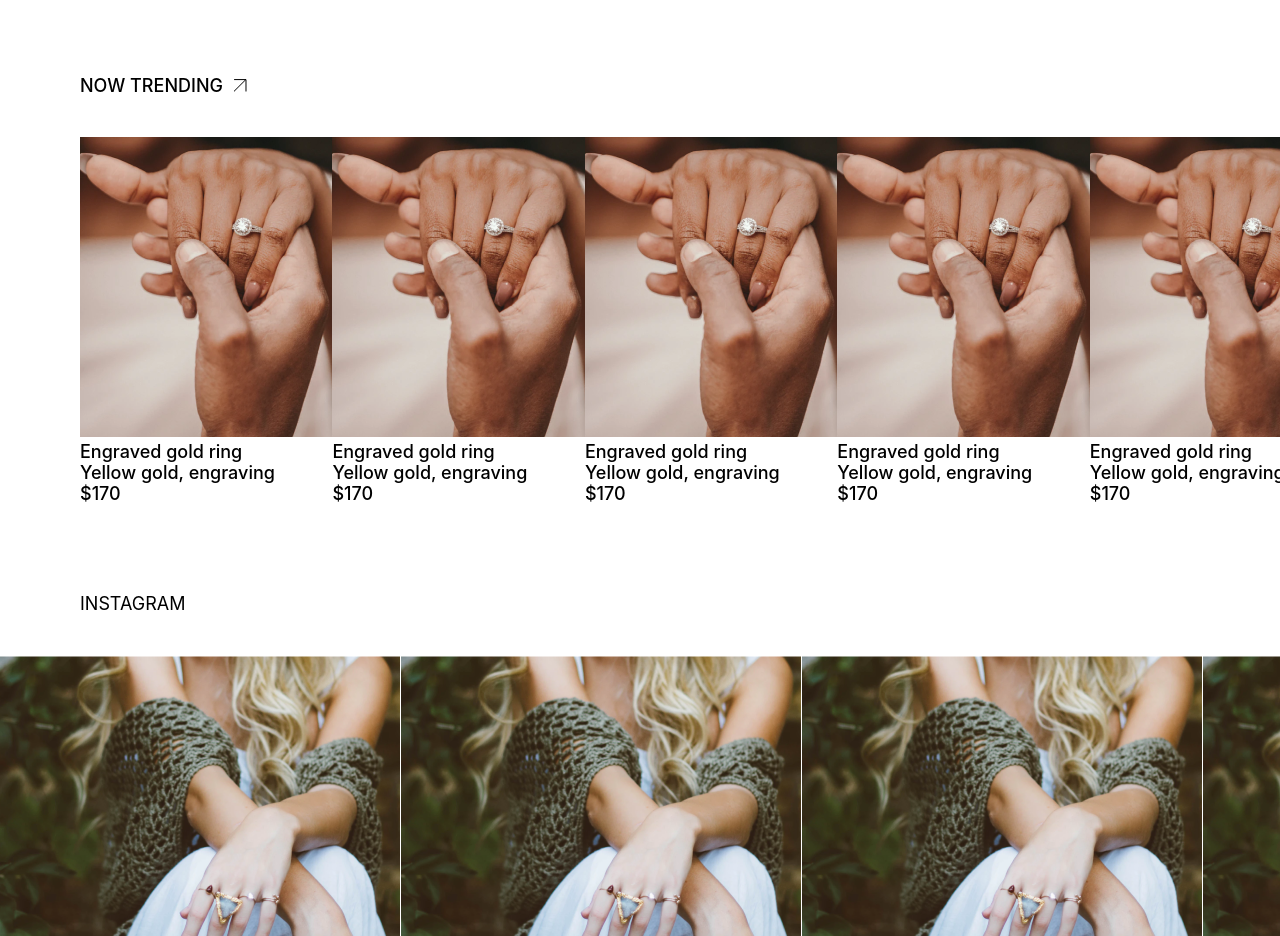
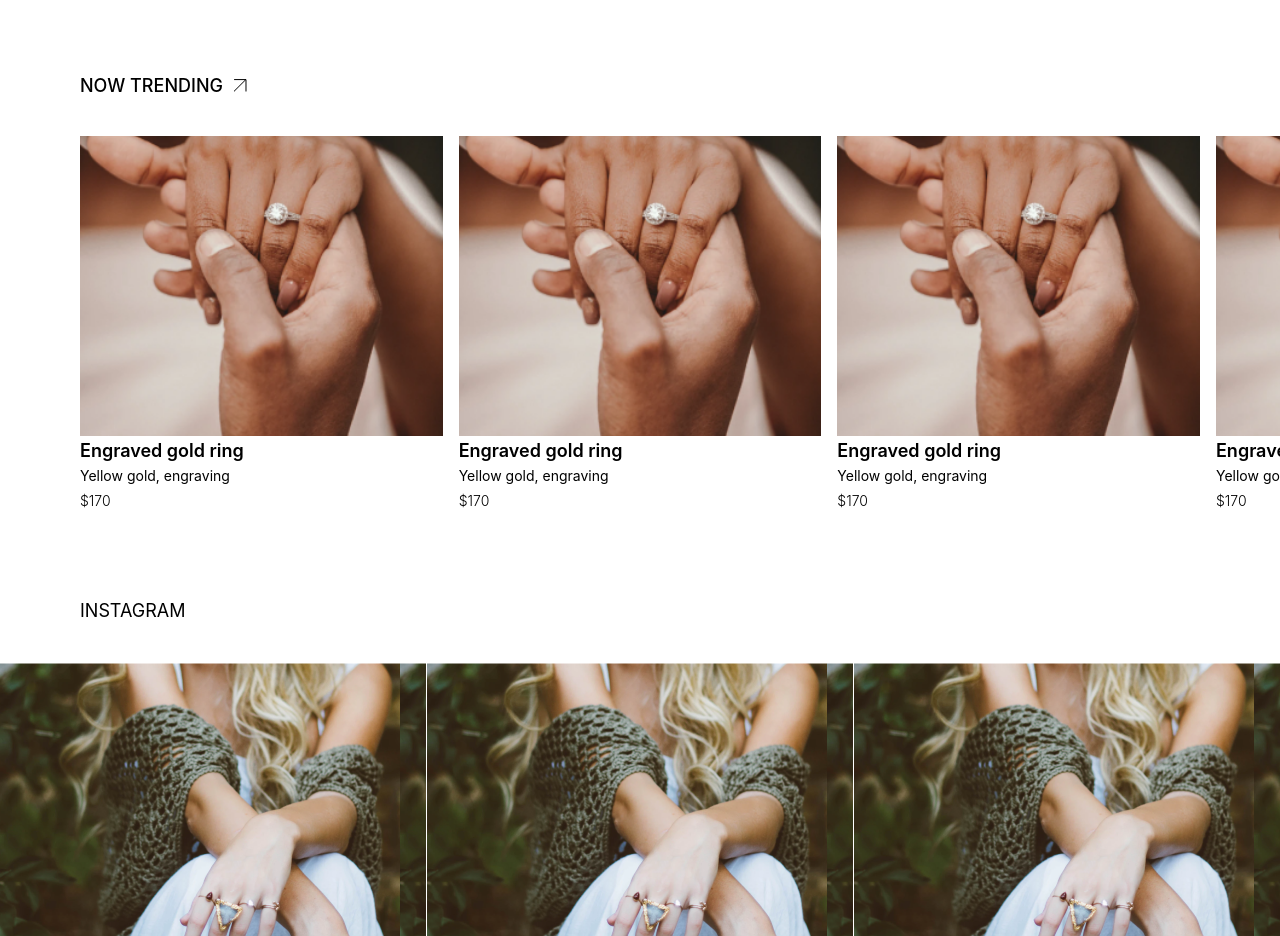
Before and after one commit to KIKVA03/Jewelery-collection, a React (Create React App) app: page / in a window 1280 px wide. Shown: the part 2220-3156 px from the top of the page. Built offline with nearby package versions, Linux system fonts and the light colour scheme.

Commit message:
make resphonsive now trending & instagram components

```diff
--- a/src/components/HomePageComponents/InstagramComponent.jsx
+++ b/src/components/HomePageComponents/InstagramComponent.jsx
@@ -13,7 +13,12 @@ const InstagramComponent = ({ title }) => {
         className="instagramPhotosWrapper"
         modules={[Pagination]}
         spaceBetween={1}
-                slidesPerView={4}
+        slidesPerView={1}
+        breakpoints={{
+          600: { slidesPerView: 2 },
+          1000: { slidesPerView: 3 },
+          1400: { slidesPerView: 4 },
+        }}
       >
         <SwiperSlide className="singleInstagramPhotos"></SwiperSlide>
         <SwiperSlide className="singleInstagramPhotos"></SwiperSlide>
@@ -32,7 +37,7 @@ export default InstagramComponent;
 const Component = styled.div`
   padding-top: 88px;
   p {
-        padding: 0 0 0 80px;
+    padding-left: 80px;
     font-weight: 400;
     font-size: 18px;
     line-height: 24px;
@@ -46,4 +51,10 @@ const Component = styled.div`
       background-image: url("/images/blondeGirl.png");
     }
   }
+
+  @media (max-width: 650px) {
+    p {
+      padding-left: 40px;
+    }
+  }
 `;
--- a/src/components/HomePageComponents/NowTrendinJewelry.jsx
+++ b/src/components/HomePageComponents/NowTrendinJewelry.jsx
@@ -20,39 +20,44 @@ const NowTrendinJewelry = ({ title }) => {
         className="scrollJewelryWrapper"
         modules={[Pagination]}
         spaceBetween={16}
-        slidesPerView={4.5}
+        slidesPerView={1}
+        breakpoints={{
+          600: { slidesPerView: 2 },
+          1000: { slidesPerView: 3 },
+          1400: { slidesPerView: 4 },
+        }}
       >
-        <SwiperSlide className=".singleScrolJewelryItem">
+        <SwiperSlide className="singleScrolJewelryItem">
           <img src="/images/Rectangle 22.png" alt="error" />
           <p>Engraved gold ring</p>
           <p>Yellow gold, engraving</p>
           <p>$170</p>
         </SwiperSlide>
-        <SwiperSlide className=".singleScrolJewelryItem">
+        <SwiperSlide className="singleScrolJewelryItem">
           <img src="/images/Rectangle 22.png" alt="error" />
           <p>Engraved gold ring</p>
           <p>Yellow gold, engraving</p>
           <p>$170</p>
         </SwiperSlide>
-        <SwiperSlide className=".singleScrolJewelryItem">
+        <SwiperSlide className="singleScrolJewelryItem">
           <img src="/images/Rectangle 22.png" alt="error" />
           <p>Engraved gold ring</p>
           <p>Yellow gold, engraving</p>
           <p>$170</p>
         </SwiperSlide>
-        <SwiperSlide className=".singleScrolJewelryItem">
+        <SwiperSlide className="singleScrolJewelryItem">
           <img src="/images/Rectangle 22.png" alt="error" />
           <p>Engraved gold ring</p>
           <p>Yellow gold, engraving</p>
           <p>$170</p>
         </SwiperSlide>
-        <SwiperSlide className=".singleScrolJewelryItem">
+        <SwiperSlide className="singleScrolJewelryItem">
           <img src="/images/Rectangle 22.png" alt="error" />
           <p>Engraved gold ring</p>
           <p>Yellow gold, engraving</p>
           <p>$170</p>
         </SwiperSlide>
-        <SwiperSlide className=".singleScrolJewelryItem">
+        <SwiperSlide className="singleScrolJewelryItem">
           <img src="/images/Rectangle 22.png" alt="error" />
           <p>Engraved gold ring</p>
           <p>Yellow gold, engraving</p>
@@ -113,4 +118,7 @@ const Component = styled.div`
       }
     }
   }
+  @media (max-width: 650px) {
+    padding: 0 40px;
+  } ;
 `;
```
Lines whose indentation alone changed are shown as unchanged.
